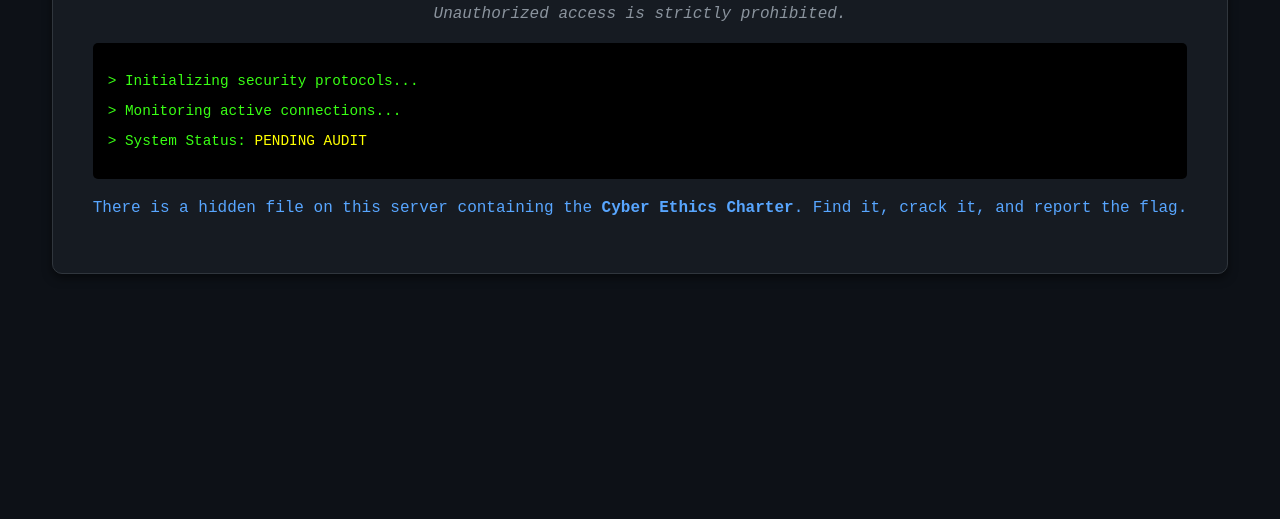
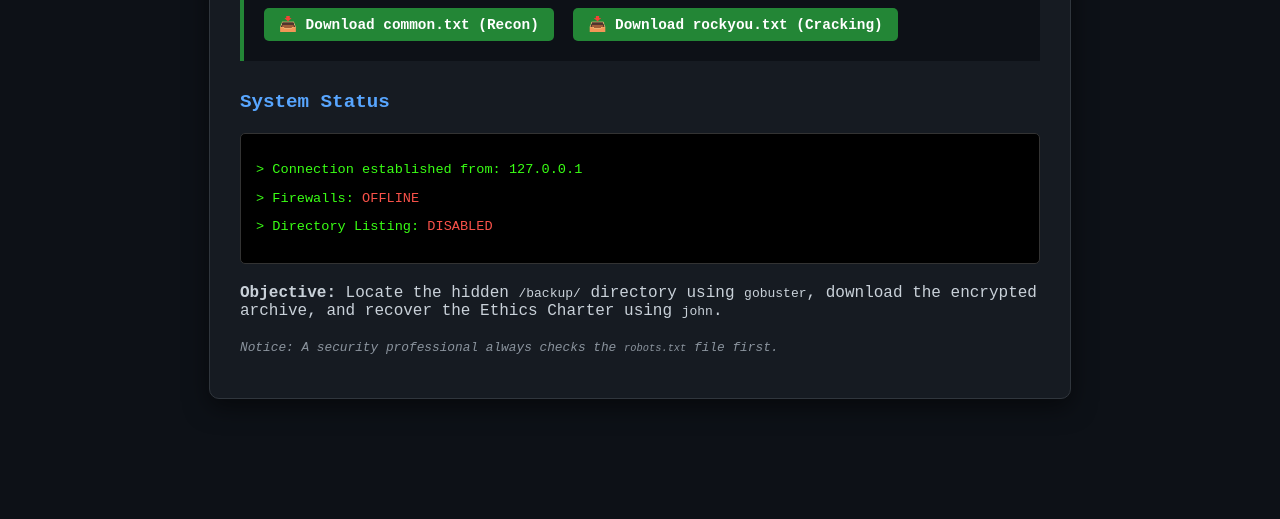
Before and after one commit to ChrompyCoder/satark_4, a plain HTML site: page index.html in a window 1280 px wide. Shown: the part 321-840 px from the top of the page. Before the commit the page ends 800 px from the top, so only its background shows below. Drawn offline with Linux system fonts and the light colour scheme.

Commit message:
update index.html

```diff
--- a/index.html
+++ b/index.html
@@ -3,52 +3,87 @@
 <head>
     <meta charset="UTF-8">
     <meta name="viewport" content="width=device-width, initial-scale=1.0">
-    <title>SEC-CORP Internal Portal</title>
+    <title>SEC-CORP Internal Lab Portal</title>
     <style>
         body {
             font-family: 'Courier New', Courier, monospace;
             background-color: #0d1117;
-            color: #58a6ff;
+            color: #c9d1d9;
             display: flex;
             justify-content: center;
             align-items: center;
-            height: 100vh;
+            min-height: 100vh;
             margin: 0;
+            padding: 20px;
         }
         .container {
-            text-align: center;
+            max-width: 800px;
+            width: 100%;
             border: 1px solid #30363d;
-            padding: 40px;
+            padding: 30px;
             border-radius: 10px;
             background-color: #161b22;
-            box-shadow: 0 4px 10px rgba(0,0,0,0.5);
+            box-shadow: 0 8px 24px rgba(0,0,0,0.5);
         }
-        h1 { color: #f85149; }
-        .status { color: #8b949e; font-style: italic; }
+        h1 { color: #f85149; margin-top: 0; border-bottom: 1px solid #30363d; padding-bottom: 10px; }
+        h2 { color: #58a6ff; font-size: 1.2em; }
+
+        /* Resource Box Styles */
+        .resources {
+            background-color: #0d1117;
+            border-left: 4px solid #238636;
+            padding: 15px;
+            margin-bottom: 30px;
+            text-align: left;
+        }
+        .download-link {
+            display: inline-block;
+            background-color: #238636;
+            color: white;
+            padding: 8px 15px;
+            text-decoration: none;
+            border-radius: 5px;
+            font-weight: bold;
+            margin: 5px;
+            font-size: 0.9em;
+        }
+        .download-link:hover { background-color: #2ea043; }
+
         .terminal {
             text-align: left;
             background: #000;
             padding: 15px;
             border-radius: 5px;
             color: #39ff14;
-            font-size: 0.9em;
-            margin-top: 20px;
+            font-size: 0.85em;
+            margin: 20px 0;
+            border: 1px solid #333;
         }
+        .hint { color: #8b949e; font-size: 0.8em; margin-top: 20px; }
     </style>
 </head>
 <body>
 
 <div class="container">
-    <h1>SYSTEM RESTRICTED</h1>
-    <p class="status">Unauthorized access is strictly prohibited.</p>
+    <h1>RECONNAISSANCE LAB v1.0</h1>
 
-    <div class="terminal">
-        <p>> Initializing security protocols...</p>
-        <p>> Monitoring active connections...</p>
-        <p>> System Status: <span style="color: yellow;">PENDING AUDIT</span></p>
+    <div class="resources">
+        <h2>Required Lab Assets</h2>
+        <p>Download these wordlists to your local machine before starting:</p>
+        <a href="common.txt" class="download-link" download>📥 Download common.txt (Recon)</a>
+        <a href="rockyou.txt" class="download-link" download>📥 Download rockyou.txt (Cracking)</a>
     </div>
 
-    <p style="margin-top: 20px;">There is a hidden file on this server containing the <strong>Cyber Ethics Charter</strong>. Find it, crack it, and report the flag.</p>
+    <h2>System Status</h2>
+    <div class="terminal">
+        <p>> Connection established from: 127.0.0.1</p>
+        <p>> Firewalls: <span style="color: #f85149;">OFFLINE</span></p>
+        <p>> Directory Listing: <span style="color: #f85149;">DISABLED</span></p>
+    </div>
+
+    <p><strong>Objective:</strong> Locate the hidden <code>/backup/</code> directory using <code>gobuster</code>, download the encrypted archive, and recover the Ethics Charter using <code>john</code>.</p>
+
+    <p class="hint"><em>Notice: A security professional always checks the <code>robots.txt</code> file first.</em></p>
 </div>
 
 </body>
```
